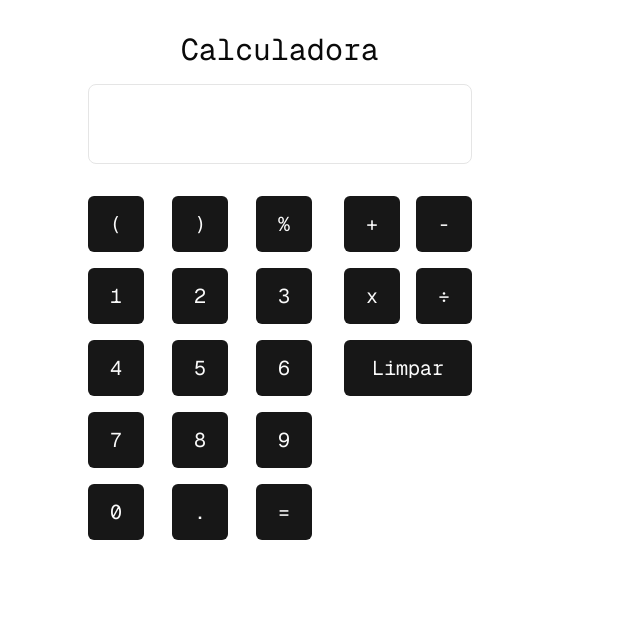
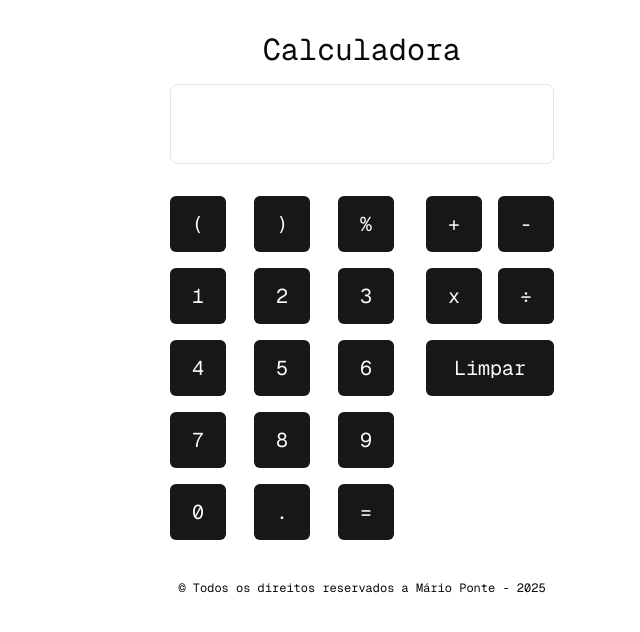
Before and after one commit to MarioPonte/DevLogicTools, a Next.js app: page /calculadora in a window 1280 px wide. Shown: the top 632 px of the page, without its empty margins (278-918 px from the left). Built offline with nearby package versions, Linux system fonts and the light colour scheme.

Commit message:
adding footer to the project

```diff
--- a/app/calculadora/page.tsx
+++ b/app/calculadora/page.tsx
@@ -62,7 +62,7 @@ export default function Page() {
     }, [input]);
 
     return (
-        <div className="mx-auto my-8 max-w-3xl px-4 sm:px-6 xl:max-w-5xl xl:px-0">
+        <div className="mx-auto my-8 max-w-3xl px-4 sm:px-6">
             <div className="max-w-[860px] flex flex-col gap-4">
                 <div className="text-center text-xl md:text-3xl">
                     <h1>
--- a/app/calendario/page.tsx
+++ b/app/calendario/page.tsx
@@ -4,7 +4,7 @@ import Calendar from "@/components/Calendar";
 
 export default function Page() {
     return (
-        <div className="mx-auto my-8 max-w-3xl px-4 sm:px-6 xl:max-w-5xl xl:px-0">
+        <div className="mx-auto my-8 max-w-3xl px-4 sm:px-6">
             <div className="max-w-[860px] flex flex-col gap-4">
                 <div className="text-center text-xl md:text-3xl">
                     <h1>
--- a/app/gerador-de-senhas/page.tsx
+++ b/app/gerador-de-senhas/page.tsx
@@ -102,7 +102,7 @@ export default function Page() {
     };
 
     return (
-        <div className="mx-auto my-8 max-w-3xl px-4 sm:px-6 xl:max-w-5xl xl:px-0">
+        <div className="mx-auto my-8 max-w-3xl px-4 sm:px-6">
             <div className="max-w-[860px] flex flex-col gap-4">
                 <div className="text-center text-xl md:text-3xl">
                     <h1>
--- a/app/layout.tsx
+++ b/app/layout.tsx
@@ -2,6 +2,7 @@ import type { Metadata } from "next";
 import localFont from "next/font/local";
 import "./globals.css";
 import { Toaster } from "@/components/ui/toaster"
+import Footer from "@/components/Footer";
 
 const geistMono = localFont({
   src: [
@@ -33,6 +34,7 @@ export default function RootLayout({
     <html lang="pt" className={`${geistMono.variable}`}>
       <body className={`font-mono`}>
         {children}
+        <Footer />
         <Toaster />
       </body>
     </html>
--- a/app/page.tsx
+++ b/app/page.tsx
@@ -5,7 +5,7 @@ import Link from "next/link";
 
 export default function Home() {
   return (
-    <div className="mx-auto my-8 max-w-3xl px-4 sm:px-6 xl:max-w-5xl xl:px-0">
+    <div className="mx-auto my-8 max-w-3xl px-4 sm:px-6">
       <div className="max-w-[860px] flex flex-col gap-4">
         <div className="text-center text-xl md:text-3xl">
           <h1>
--- a/app/regra-de-3-simples/page.tsx
+++ b/app/regra-de-3-simples/page.tsx
@@ -23,7 +23,7 @@ export default function Page() {
     };
 
     return (
-        <div className="mx-auto my-8 max-w-3xl px-4 sm:px-6 xl:max-w-5xl xl:px-0">
+        <div className="mx-auto my-8 max-w-3xl px-4 sm:px-6">
             <div className="max-w-[860px] flex flex-col gap-4">
                 <div className="text-center text-xl md:text-3xl">
                     <h1>
--- /dev/null
+++ b/components/Footer.tsx
@@ -0,0 +1,15 @@
+"use client";
+
+import Link from "next/link";
+
+export default function Footer() {
+    return (
+        <footer className="mt-10">
+            <div className="text-center text-xs">
+                <Link href="https://marioponte.vercel.app/" target="_blank">
+                    <span>&copy; Todos os direitos reservados a Mário Ponte - 2025</span>
+                </Link>
+            </div>
+        </footer>
+    );
+}
```
